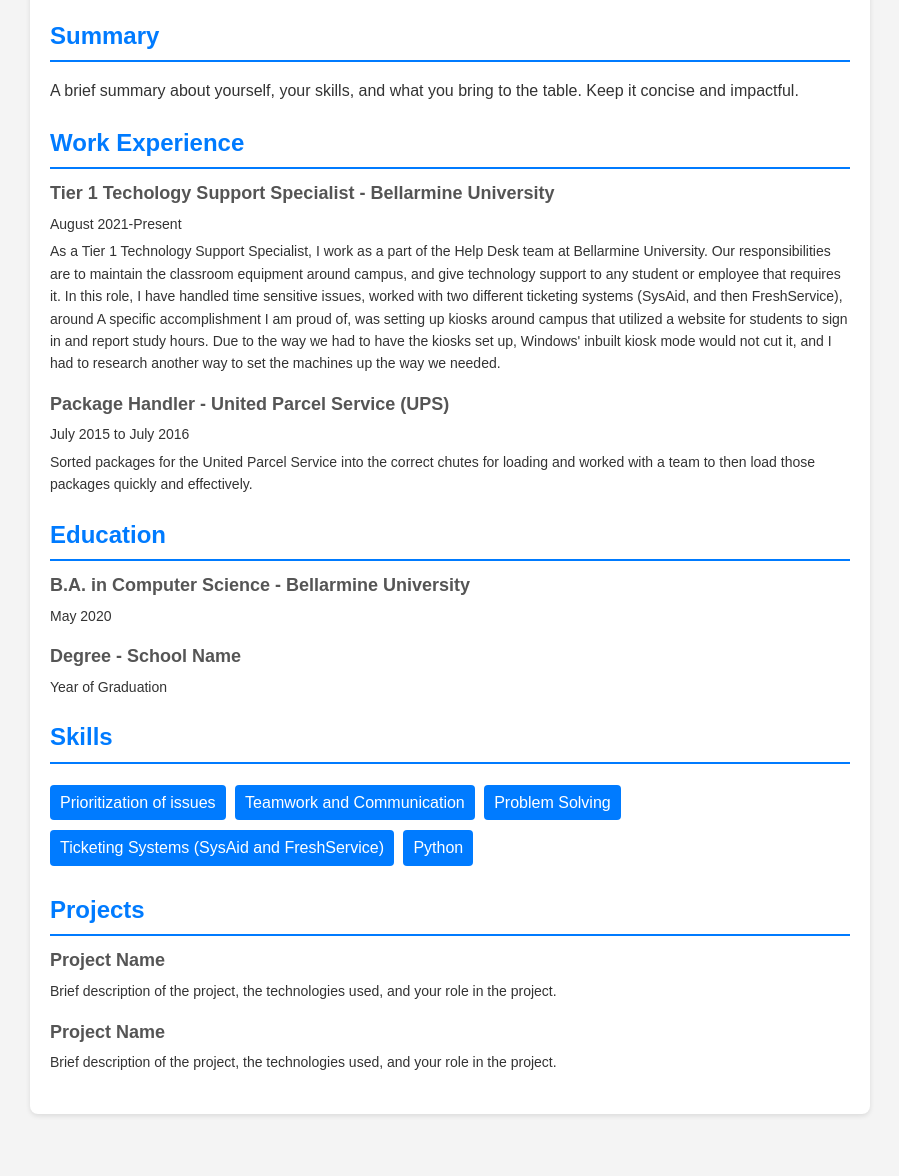
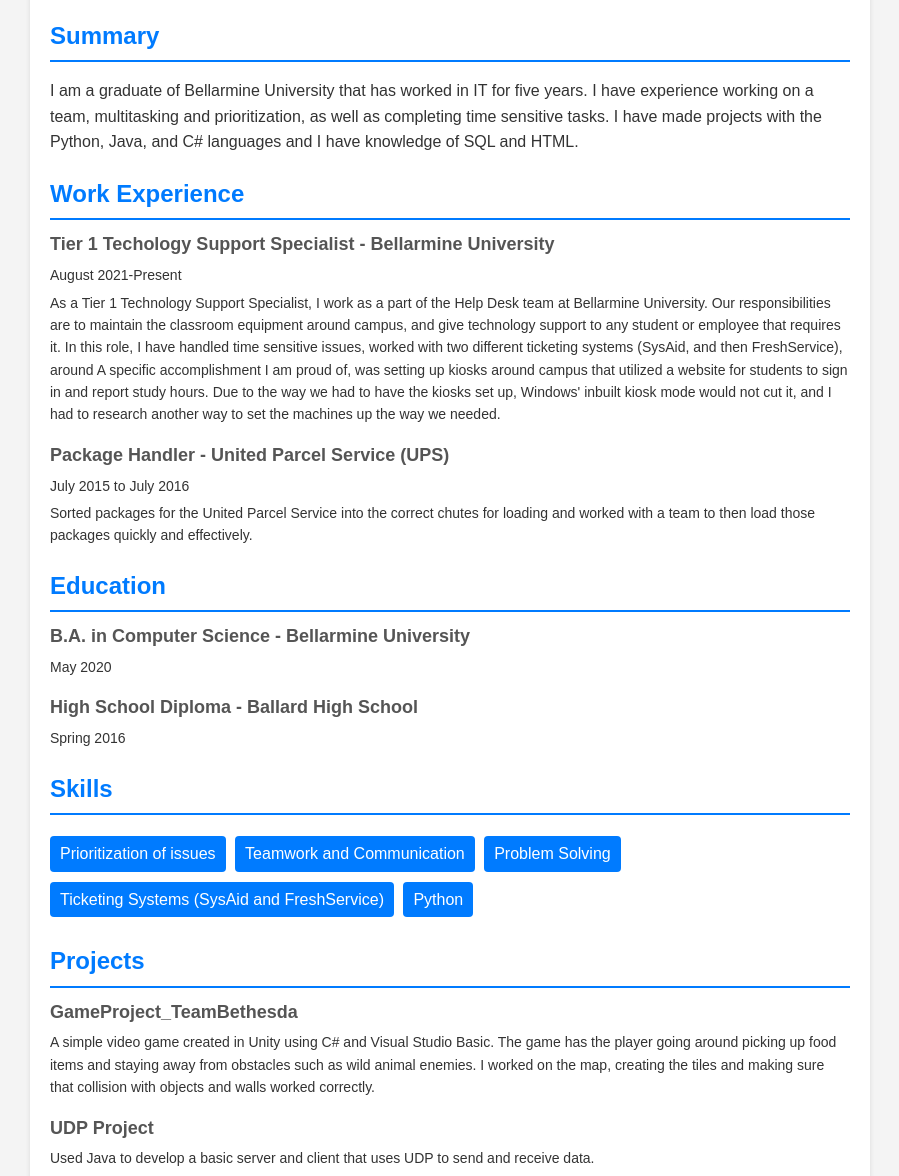
Before and after one commit to benptorrance/benptorrance.github.io, a plain HTML site: page index.html in a window 1280 px wide. Shown: the part 124-1300 px from the top of the page, without its empty margins (190-1089 px from the left). Before the commit the page ends 1258 px from the top, so only its background shows below. Drawn offline with Linux system fonts and the light colour scheme.

Commit message:
Finished updating the website resume. Added projects, and a summary of myself and my work experience.

```diff
--- a/index.html
+++ b/index.html
@@ -91,8 +91,9 @@
             <section class="section">
                 <h2>Summary</h2>
                 <p>
-                    A brief summary about yourself, your skills, and what you
-                    bring to the table. Keep it concise and impactful.
+                    I am a graduate of Bellarmine University that has worked in IT for five years. I have experience
+                    working on a team, multitasking and prioritization, as well as completing time sensitive tasks. I
+                    have made projects with the Python, Java, and C# languages and I have knowledge of SQL and HTML.
                 </p>
             </section>
             <section class="section">
@@ -123,8 +124,8 @@
                     <p>May 2020</p>
                 </div>
                 <div class="item">
-                    <h3>Degree - School Name</h3>
-                    <p>Year of Graduation</p>
+                    <h3>High School Diploma - Ballard High School</h3>
+                    <p>Spring 2016</p>
                 </div>
             </section>
             <section class="section">
@@ -142,17 +143,17 @@
             <section class="section">
                 <h2>Projects</h2>
                 <div class="item">
-                    <h3>Project Name</h3>
+                    <h3>GameProject_TeamBethesda</h3>
                     <p>
-                        Brief description of the project, the technologies used,
-                        and your role in the project.
+                        A simple video game created in Unity using C# and Visual Studio Basic. The game has the player going
+                        around picking up food items and staying away from obstacles such as wild animal enemies. I worked on
+                        the map, creating the tiles and making sure that collision with objects and walls worked correctly.
                     </p>
                 </div>
                 <div class="item">
-                    <h3>Project Name</h3>
+                    <h3>UDP Project</h3>
                     <p>
-                        Brief description of the project, the technologies used,
-                        and your role in the project.
+                        Used Java to develop a basic server and client that uses UDP to send and receive data.
                     </p>
                 </div>
             </section>
```
